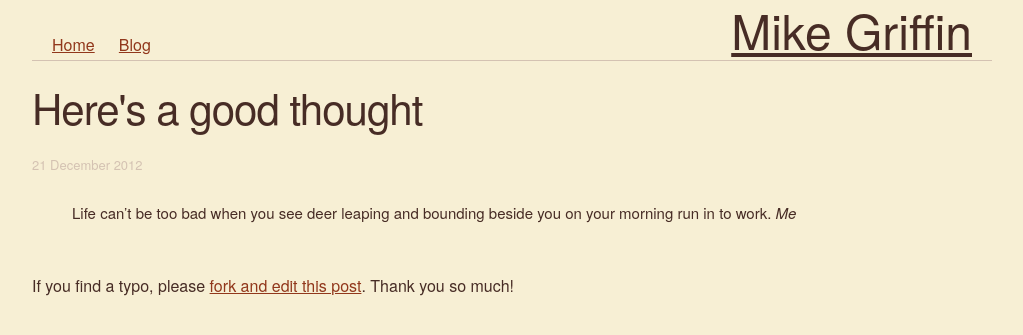
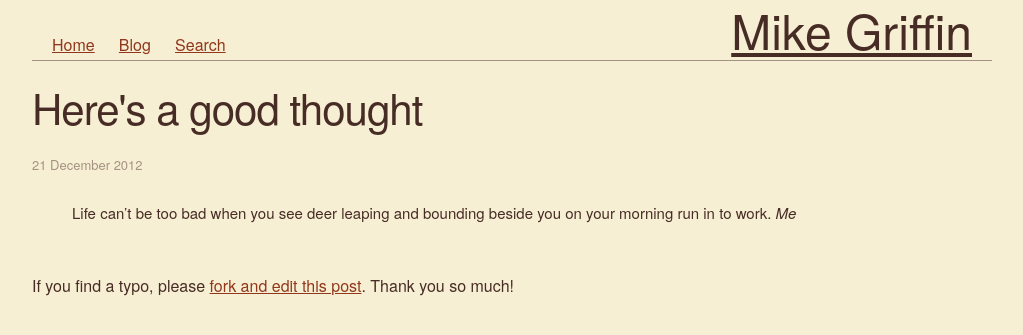
Before and after one commit to mgriffin/mikegriffin, a Jekyll site: the page built from training/_posts/2012-12-21-heres-a-good-thought.md, in a window 1280 px wide. Shown: the top 335 px of the page, without its empty margins (128-1151 px from the left). Built offline with Jekyll 4.4.1, drawn with Linux system fonts in a browser that asks for light colours.

```diff
--- a/_layouts/layout.html
+++ b/_layouts/layout.html
@@ -9,6 +9,10 @@
     <link rel="stylesheet" href="/css/skeleton.css" type="text/css" media="screen">
     <link rel="stylesheet" href="/css/mg.css" type="text/css" media="screen">
     <link rel="stylesheet" href="/css/pygments/tango.css" type="text/css" media="screen">
+
+    <script type="text/javascript" src="/js/jquery-3.1.1.min.js"></script>
+    <script src="/js/lunr.js"></script>
+    <script src="/js/the.js"></script>
   </head>
   <body>
     <div class="container">
@@ -17,6 +21,7 @@
         <ul id="links">
           <li><a href="/">Home</a></li>
           <li><a href="/blog">Blog</a></li>
+          <li><a href="/search">Search</a></li>
         </ul>
       </div>
       <div class="row">
--- a/css/mg.css
+++ b/css/mg.css
@@ -23,7 +23,7 @@ img {
 }
 #header {
   height: 60px;
-  border-bottom: 1px solid #d4c2b2;
+  border-bottom: 1px solid #a49282;
   margin-bottom: 20px;
   padding: 0 20px;
 }
@@ -74,11 +74,11 @@ ol.archive > li {
   padding: 5px 2px;
 }
 .date {
-  color: #d4c2b2;
+  color: #a49282;
   font-size: 13px;
 }
 time {
-  color: #d4c2b2;
+  color: #a49282;
   font-size: 13px;
   display: inline-block;
 }
@@ -99,3 +99,26 @@ a#forkme_banner:hover {
 .fork-and-edit {
   padding-top: 25px;
 }
+.search-input {
+  -webkit-appearance: none;
+  border: 0;
+  border-radius: .25em;
+  font-family: inherit;
+  font-size: 1.25em;
+  margin: 2em auto 1em;
+  padding: .5em;
+  width: 100%;
+}
+
+.result {
+  margin-bottom: 2em;
+
+  p { margin-bottom: 0; }
+}
+
+.result-img {
+  height: 150px;
+  margin: 0 2em 0 0;
+  object-fit: cover;
+  width: 150px;
+}
```
Also changed, not shown: index.html (+5 -3 lines).
